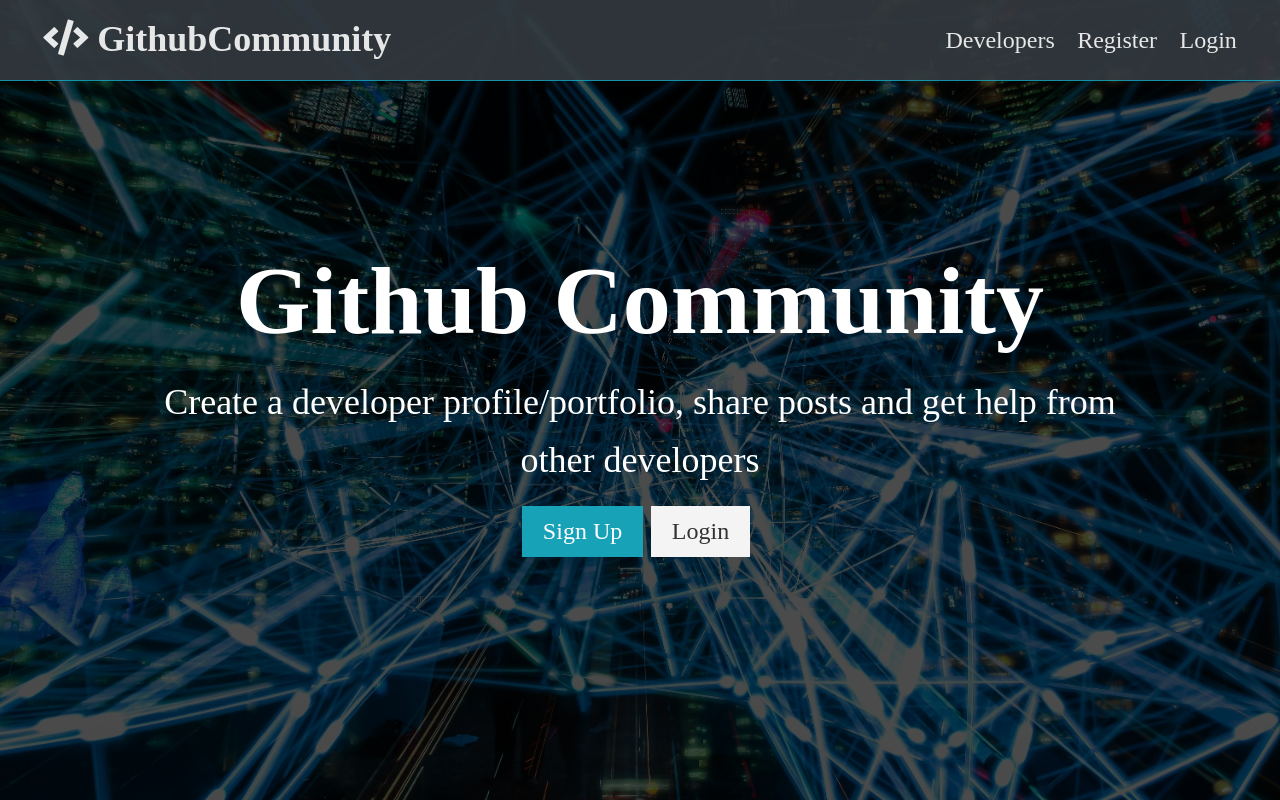
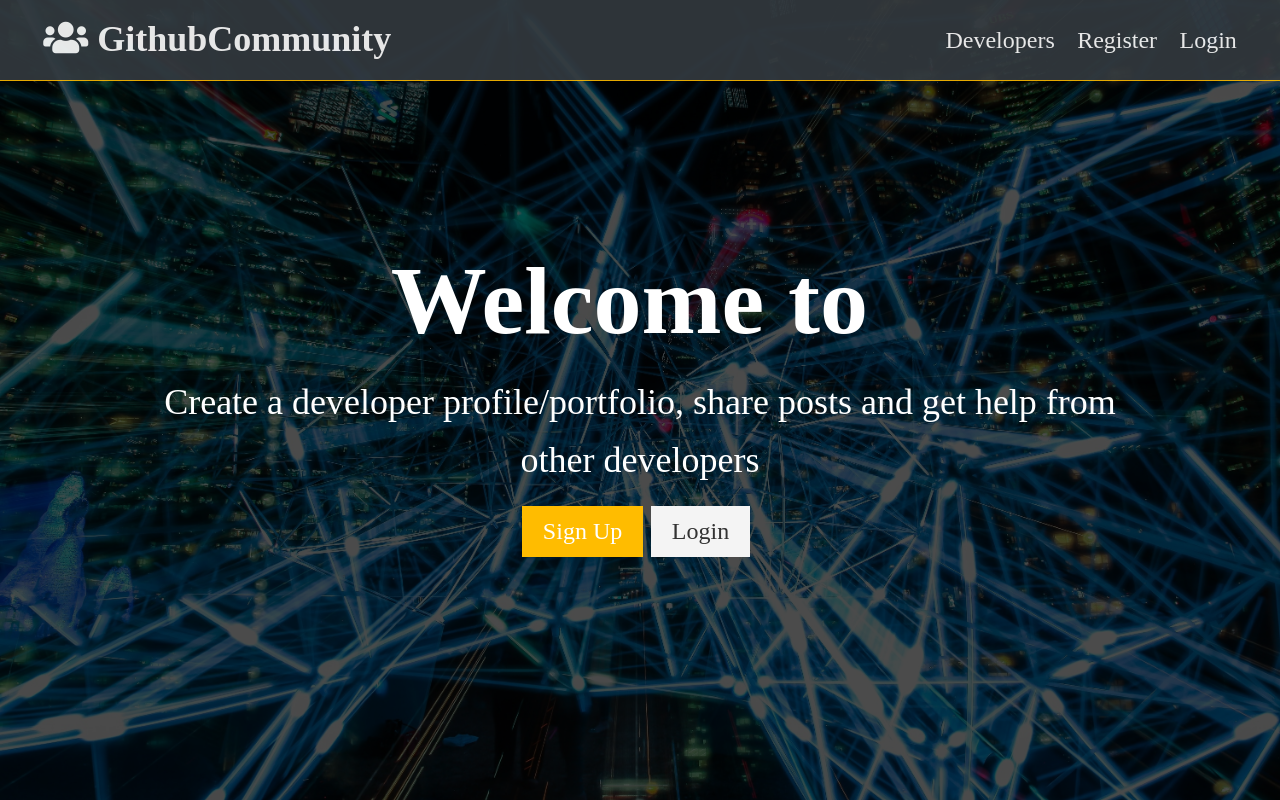
Before and after one commit to mmajerski/github-service, a React (Create React App) app in the folder client/: page / in a window 1280 px wide. Built offline with nearby package versions, Linux system fonts and the light colour scheme; a web font is replaced by a local one.

Commit message:
typing effect

```diff
--- a/client/package.json
+++ b/client/package.json
@@ -14,6 +14,7 @@
     "react-redux": "^7.2.0",
     "react-router-dom": "^5.1.2",
     "react-scripts": "3.4.1",
+    "react-typical": "^0.1.3",
     "redux": "^4.0.5",
     "redux-devtools-extension": "^2.13.8",
     "redux-thunk": "^2.3.0"
--- a/client/src/App.css
+++ b/client/src/App.css
@@ -1,10 +1,10 @@
 /* global styles */
 :root {
-  --primary-color: #17a2b8;
+  --primary-color: #ffbc00;
   --dark-color: #343a40;
   --light-color: #f4f4f4;
-  --danger-color: #dc3545;
-  --success-color: #28a745;
+  --danger-color: #ca0b00;
+  --success-color: #6cc070;
 }
 
 * {
@@ -14,7 +14,6 @@
 }
 
 body {
-  /* font-family: "Raleway", sans-serif; */
   font-family: billabong, "billabongregular";
   font-size: 1.5rem;
   line-height: 1.6;
--- a/client/src/components/layout/Landing.js
+++ b/client/src/components/layout/Landing.js
@@ -1,11 +1,25 @@
 import React from "react";
+import Typical from "react-typical";
 
 const Landing = () => {
   return (
     <section className="landing">
       <div className="dark-overlay">
         <div className="landing-inner">
-          <h1 className="x-large">Github Community</h1>
+          {/* <h1 className="x-large">Github Community</h1> */}
+          <Typical
+            className="x-large"
+            steps={[
+              "Hi Developers!",
+              2000,
+              "Welcome to",
+              2000,
+              "Github Community",
+              4000
+            ]}
+            loop={Infinity}
+            wrapper="h1"
+          />
           <p className="lead">
             Create a developer profile/portfolio, share posts and get help from
             other developers
--- a/client/src/components/layout/Navbar.js
+++ b/client/src/components/layout/Navbar.js
@@ -5,7 +5,7 @@
     <nav className="navbar bg-dark">
       <h1>
         <a href="index.html">
-          <i className="fas fa-code"></i> GithubCommunity
+          <i className="fas fa-users"></i> GithubCommunity
         </a>
       </h1>
       <ul>
```
Also changed, not shown: 1 other file (tests, documents, lock files or other folders).
